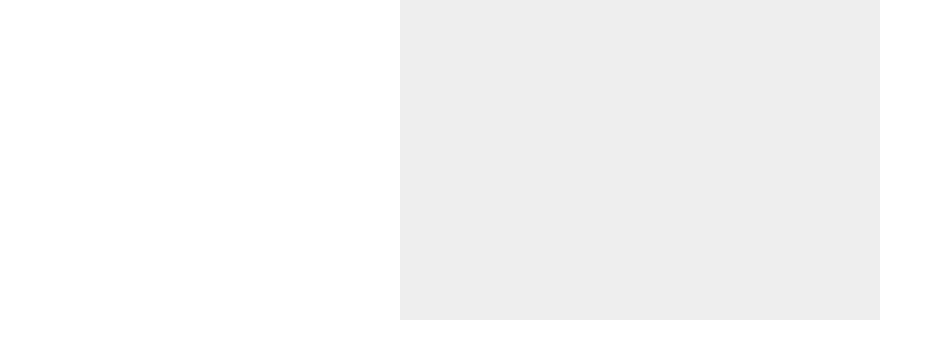
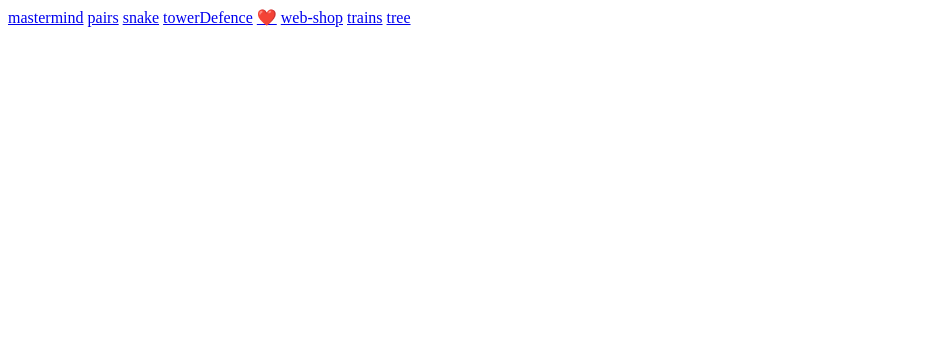
Before and after one commit to redheadsone/domawki, a plain HTML site: page index.html in a window 1280 px wide. Shown: the whole page, without its empty margins (0-935 px from the left). Drawn offline with Linux system fonts and the light colour scheme.

Commit message:
index catalog added

```diff
--- a/index.html
+++ b/index.html
@@ -1,31 +1,17 @@
 <!DOCTYPE html>
 <html>
+  <head>
+    <meta charset="utf-8" />
+  </head>
 
-<head>
-    <meta charset="utf-8" />
-    <title>Gamedev Canvas Workshop</title>
-    <style>
-        * {
-            padding: 0;
-            margin: 0;
-        }
-
-        canvas {
-            background: #eee;
-            display: block;
-            margin: 0 auto;
-        }
-    </style>
-</head>
-
-<body>
-
-    <canvas id="myCanvas" width="480" height="320"></canvas>
-
-    <script>
-	// JavaScript code goes here
-    </script>
-
-</body>
-
+  <body>
+    <a href="./mastermind/index.html">mastermind</a>
+    <a href="./pairs/index.html">pairs</a>
+    <a href="./snake/Snake.html">snake</a>
+    <a href="./towerDefence/index.html">towerDefence</a>
+    <a href="./❤️/hearts.html">❤️</a>
+    <a href="./web-shop/index.html">web-shop</a>
+    <a href="./trains/trains.html">trains</a>
+    <a href="./tree/tree.html">tree</a>
+  </body>
 </html>
```
